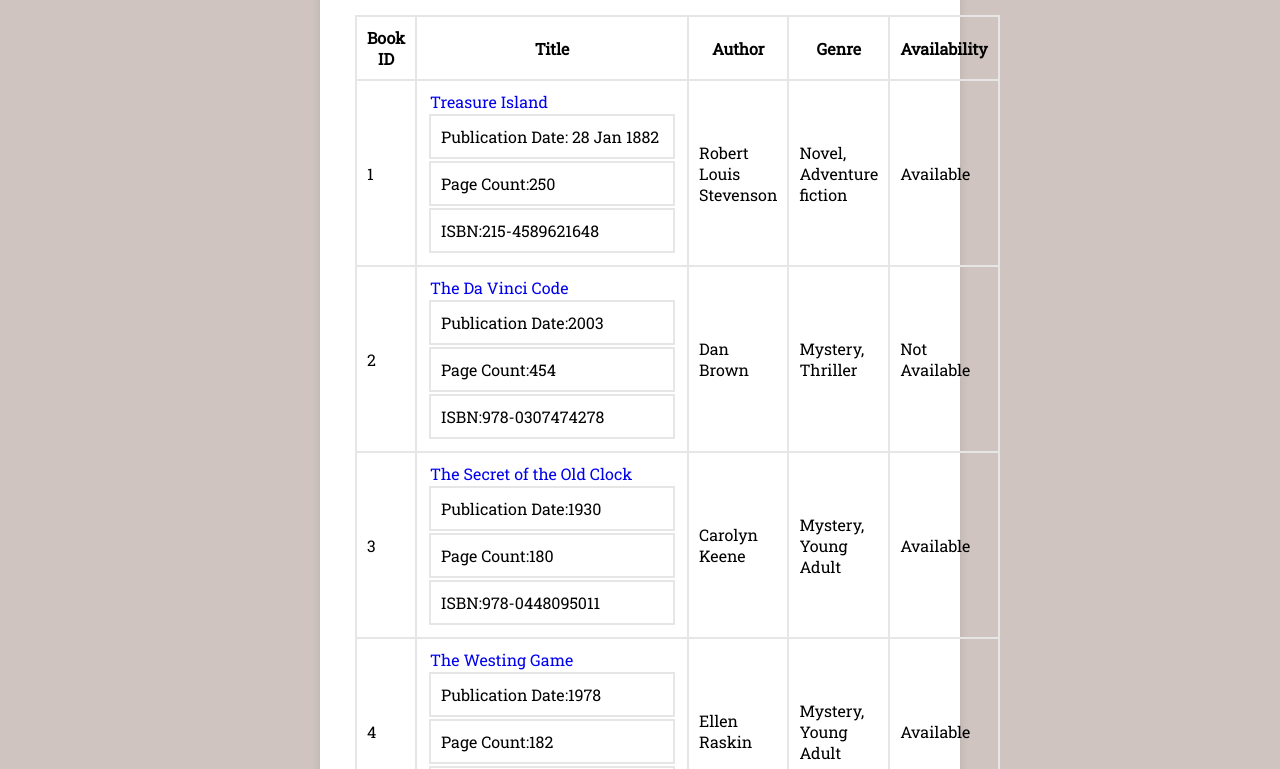
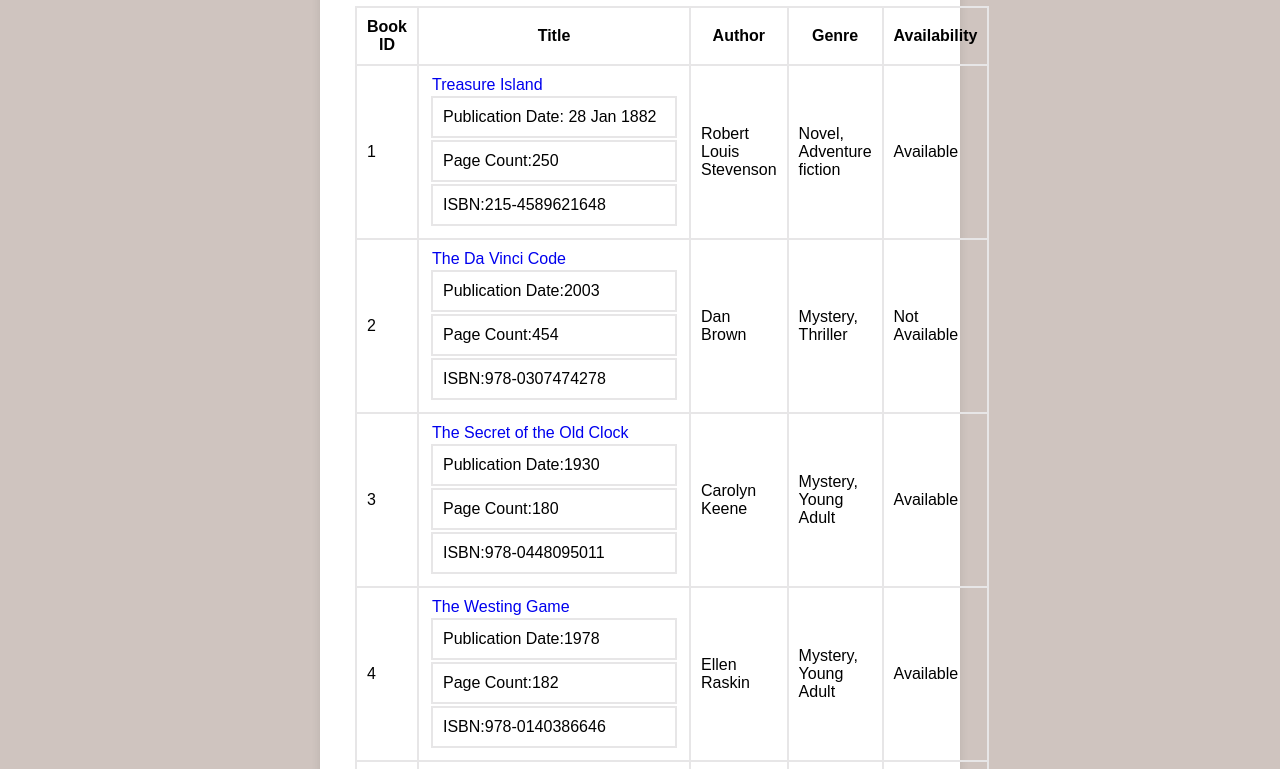
Before and after one commit to teja-accio/Frontend-1-Contest-2-August, a plain HTML site: page index.html in a window 1280 px wide. Shown: the part 237-1006 px from the top of the page. Drawn offline with Linux system fonts and the light colour scheme.

Commit message:
Update style.css

```diff
--- a/style.css
+++ b/style.css
@@ -13,7 +13,7 @@ body{
     margin: 0;
     padding: 0;
     box-sizing: border-box;
-    font-family: 'Roboto Slab', serif;
+    font-family: sans-serif;
 }
 
 .container{
```
